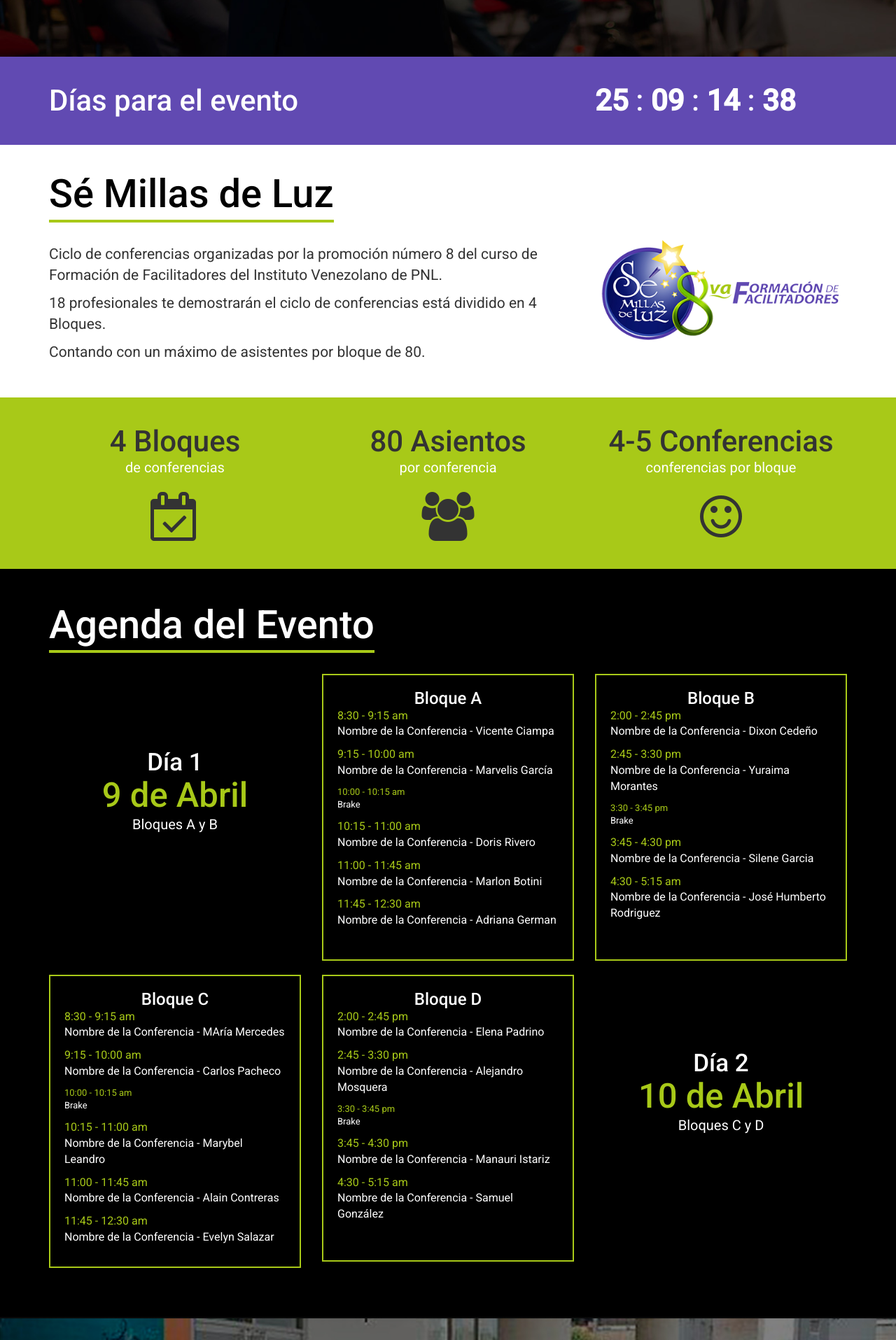
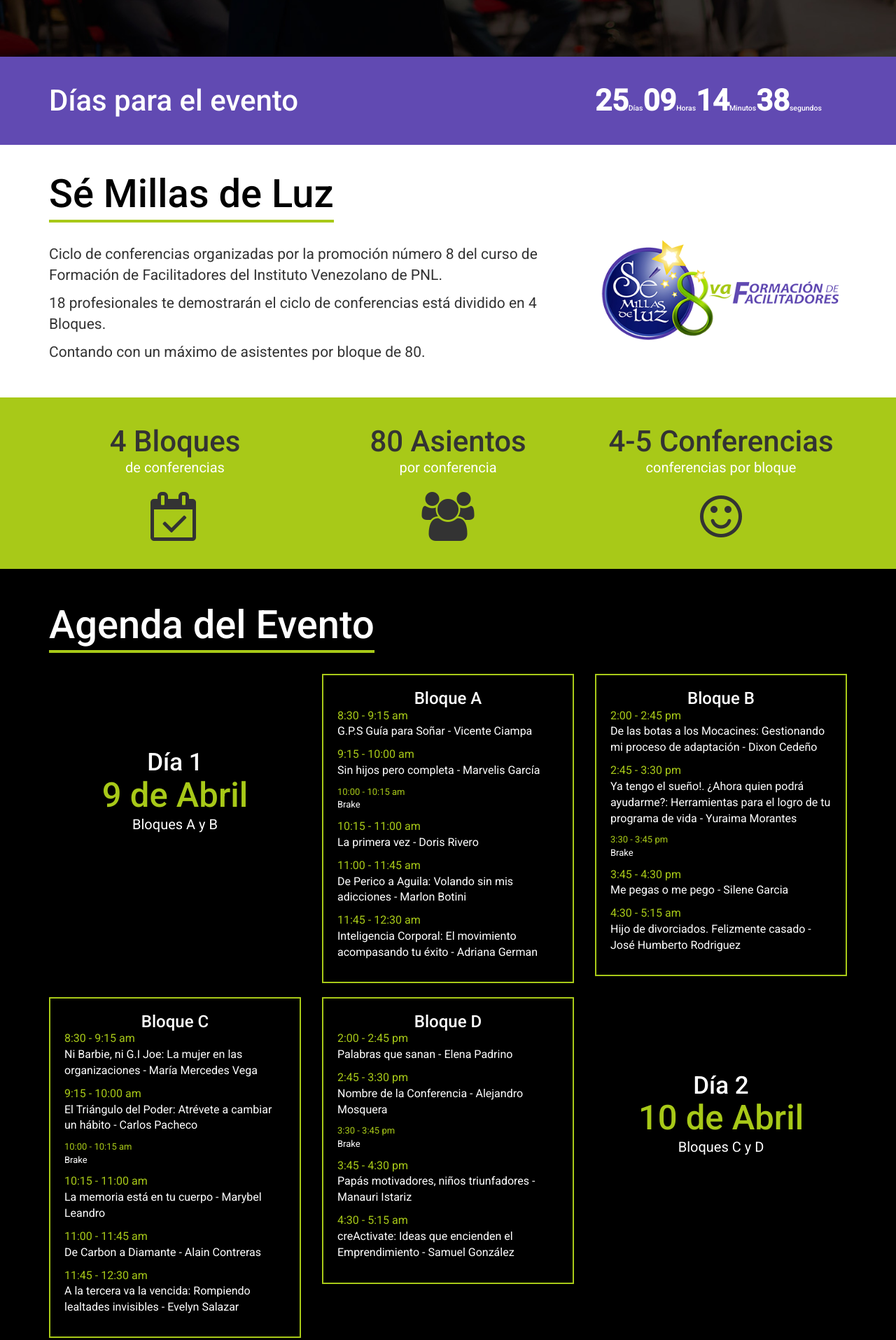
Before and after one commit to CreActiva/ILC-ConferenciaPNL, a plain HTML site: page index.html in a window 1280 px wide. Shown: the part 569-2484 px from the top of the page at 70% size. Drawn offline with nearby package versions, Linux system fonts and the light colour scheme.

Commit message:
agregue nombre de las conferencias y cambio de número de teléfono. Falta Alejo

```diff
--- a/css/style.css
+++ b/css/style.css
@@ -44,6 +44,15 @@ h3{
 
 p{
     font-size: 1.5em;
+}
+
+p a{
+    color: #614AB2;
+}
+
+a:hover{
+    text-decoration: none;
+    color: #614AB2;
 }
 
 
@@ -202,6 +211,11 @@ header{
 #contador h2{
     color: #FFF;
 }
+
+#dias{
+    font-size: 0.25em;
+}
+
 
 /* ----------------  Descripción  ----------------*/
 
@@ -490,6 +504,9 @@ footer #logoIVPNL{
     .icoBloque{
         margin-top: 25px;
     }
+    #contador{
+        text-align: center;
+    }
 }
 
 @media (min-width: 1100px){
--- a/index.html
+++ b/index.html
@@ -83,10 +83,11 @@
     <div id="contador" class="full-width padding">
         <div class="container">
             <div class="row">
-                <div class="col-xs-12 col-md-8">
+                <div class="col-xs-12 col-sm-12 col-md-8">
                     <h2>Días para el evento</h2>
                 </div>
-                <div class="col-xs-12 col-md-4">
+                <div class="col-xs-12 col-sm-12 col-md-4">
+                <div id="padding-derecho">
                 <script>
                     TargetDate = "04/09/2016 8:00 AM";
                     BackColor = "#614AB2";
@@ -94,7 +95,7 @@
                     CountActive = true;
                     CountStepper = -1;
                     LeadingZero = true;
-                    DisplayFormat = "%%D%% : %%H%% : %%M%% : %%S%% ";
+                    DisplayFormat = "%%D%%" + "<span id='dias'>Días</span>" + "%%H%%" + "<span id='dias'>Horas</span>" + "%%M%%" + "<span id='dias'>Minutos</span>" +  "%%S%%" + "<span id='dias'>segundos</span>";
                     FinishMessage = "Ya comenzó el evento";
 
 function calcage(secs, num1, num2) {
@@ -155,6 +156,7 @@ else
   ddiff = new Date(dthen-dnow);
 gsecs = Math.floor(ddiff.valueOf()/1000);
     CountBack(gsecs);</script>
+                   </div>
                 </div>
             </div>
         </div>
@@ -220,32 +222,32 @@ gsecs = Math.floor(ddiff.valueOf()/1000);
                     <div class="itinerario">
                         <h3>Bloque A</h3>
                         <div class="hora">8:30 - 9:15 am</div>
-                        <div class="nombre">Nombre de la Conferencia - Vicente Ciampa</div>
+                        <div class="nombre">G.P.S Guía para Soñar - Vicente Ciampa</div>
                         <div class="hora">9:15 - 10:00 am</div>
-                        <div class="nombre">Nombre de la Conferencia - Marvelis García</div>
+                        <div class="nombre">Sin hijos pero completa - Marvelis García</div>
                         <div class="hora brake-top">10:00  - 10:15 am</div>
                         <div class="nombre brake-bottom">Brake</div>
                         <div class="hora">10:15 - 11:00 am</div>
-                        <div class="nombre">Nombre de la Conferencia - Doris Rivero</div>
+                        <div class="nombre">La primera vez - Doris Rivero</div>
                         <div class="hora">11:00 - 11:45 am</div>
-                        <div class="nombre">Nombre de la Conferencia - Marlon Botini</div>
+                        <div class="nombre">De Perico a Aguila: Volando sin mis adicciones - Marlon Botini</div>
                         <div class="hora">11:45 - 12:30 am</div>
-                        <div class="nombre">Nombre de la Conferencia - Adriana German</div>
+                        <div class="nombre">Inteligencia Corporal: El movimiento acompasando tu éxito - Adriana German</div>
                     </div>
                 </div>
                 <div class="col-xs-12 col-md-4">
                     <div class="itinerario">
                         <h3>Bloque B</h3>
                         <div class="hora">2:00 - 2:45 pm</div>
-                        <div class="nombre">Nombre de la Conferencia - Dixon Cedeño</div>
+                        <div class="nombre">De las botas a los Mocacines: Gestionando mi proceso de adaptación - Dixon Cedeño</div>
                         <div class="hora">2:45 - 3:30 pm</div>
-                        <div class="nombre">Nombre de la Conferencia - Yuraima Morantes</div>
+                        <div class="nombre">Ya tengo el sueño!. ¿Ahora quien podrá ayudarme?: Herramientas para el logro de tu programa de vida - Yuraima Morantes</div>
                         <div class="hora brake-top">3:30  - 3:45 pm</div>
                         <div class="nombre brake-bottom">Brake</div>
                         <div class="hora">3:45 - 4:30 pm</div>
-                        <div class="nombre">Nombre de la Conferencia - Silene Garcia</div>
+                        <div class="nombre">Me pegas o me pego - Silene Garcia</div>
                         <div class="hora">4:30 - 5:15 am</div>
-                        <div class="nombre">Nombre de la Conferencia - José Humberto Rodriguez</div>
+                        <div class="nombre">Hijo de divorciados. Felizmente casado - José Humberto Rodriguez</div>
                     </div>
                 </div>
             </div>
@@ -261,32 +263,32 @@ gsecs = Math.floor(ddiff.valueOf()/1000);
                     <div class="itinerario">
                         <h3>Bloque C</h3>
                         <div class="hora">8:30 - 9:15 am</div>
-                        <div class="nombre">Nombre de la Conferencia - MAría Mercedes</div>
+                        <div class="nombre">Ni Barbie, ni G.I Joe: La mujer en las organizaciones - María Mercedes Vega</div>
                         <div class="hora">9:15 - 10:00 am</div>
-                        <div class="nombre">Nombre de la Conferencia - Carlos Pacheco</div>
+                        <div class="nombre">El Triángulo del Poder: Atrévete a cambiar un hábito - Carlos Pacheco</div>
                         <div class="hora brake-top">10:00  - 10:15 am</div>
                         <div class="nombre brake-bottom">Brake</div>
                         <div class="hora">10:15 - 11:00 am</div>
-                        <div class="nombre">Nombre de la Conferencia - Marybel Leandro</div>
+                        <div class="nombre">La memoria está en tu cuerpo - Marybel Leandro</div>
                         <div class="hora">11:00 - 11:45 am</div>
-                        <div class="nombre">Nombre de la Conferencia - Alain Contreras</div>
+                        <div class="nombre">De Carbon a Diamante - Alain Contreras</div>
                         <div class="hora">11:45 - 12:30 am</div>
-                        <div class="nombre">Nombre de la Conferencia - Evelyn Salazar</div>
+                        <div class="nombre">A la tercera va la vencida: Rompiendo lealtades invisibles - Evelyn Salazar</div>
                     </div>
                 </div>
                 <div class="col-xs-12 col-md-4 col-md-pull-4">
                     <div class="itinerario">
                         <h3>Bloque D</h3>
                         <div class="hora">2:00 - 2:45 pm</div>
-                        <div class="nombre">Nombre de la Conferencia - Elena Padrino</div>
+                        <div class="nombre">Palabras que sanan - Elena Padrino</div>
                         <div class="hora">2:45 - 3:30 pm</div>
                         <div class="nombre">Nombre de la Conferencia - Alejandro Mosquera</div>
                         <div class="hora brake-top">3:30  - 3:45 pm</div>
                         <div class="nombre brake-bottom">Brake</div>
                         <div class="hora">3:45 - 4:30 pm</div>
-                        <div class="nombre">Nombre de la Conferencia - Manauri Istariz</div>
+                        <div class="nombre">Papás motivadores, niños triunfadores - Manauri Istariz</div>
                         <div class="hora">4:30 - 5:15 am</div>
-                        <div class="nombre">Nombre de la Conferencia - Samuel González</div>
+                        <div class="nombre">creActivate: Ideas que encienden el Emprendimiento - Samuel González</div>
                     </div>
                 </div>
 
@@ -309,8 +311,7 @@ gsecs = Math.floor(ddiff.valueOf()/1000);
         </div>
     </div>
 
-
-    <div id="asistirEvento" class="full-width padding">
+<div id="asistirEvento" class="full-width padding">
     <div id="ticket" class=".hidden-sm-down"></div>
         <div class="container">
             <div class="row">
@@ -320,10 +321,11 @@ gsecs = Math.floor(ddiff.valueOf()/1000);
                 <div class="col-xs-12 col-md-8">
                     <h1>Para asistir al Evento</h1>
                     <p>Deposita al número de cuenta: 0114-0546-12-5469014004. </p>
+                    <p>Cuenta Corriente - Bancaribe. </p>
                     <p>María Mercedes Vega. </p>
                     <p>CI. 17.705.946 </p>
-                    <p>mmercedes.vega@gmail.com </p>
-                    <p>Llena el formulario.</p>
+                    <p>semillasluz18@gmail.com</p>
+                    <p><a href="http://goo.gl/forms/bJ4IvQgpOF" target="_blank">Llena el formulario.</a></p>
                     <p>Espera tu entrada vía mail. </p>
                     <spam>El costo de la entrada es de 800Bs por bloque</spam>
                 </div>
@@ -338,7 +340,7 @@ gsecs = Math.floor(ddiff.valueOf()/1000);
 		    <div class="clearfix"></div>
 		    <div class="col-xs-12 col-sm-4 info-contacto">
 				<h3>Información de Contacto</h3>
-				<p>Números de Teléfonos: 0212-730-14-90</p>
+				<p>Números de Teléfonos: 0212 2376273</p>
                 <p>Email: semillasdeluz8@gmail.com</p>
 	  	        <ul class="social-icons icon-circle icon-zoom list-unstyled list-inline top">
                     <li> <a href="#"><i class="fa fa-facebook"></i></a></li>
```
